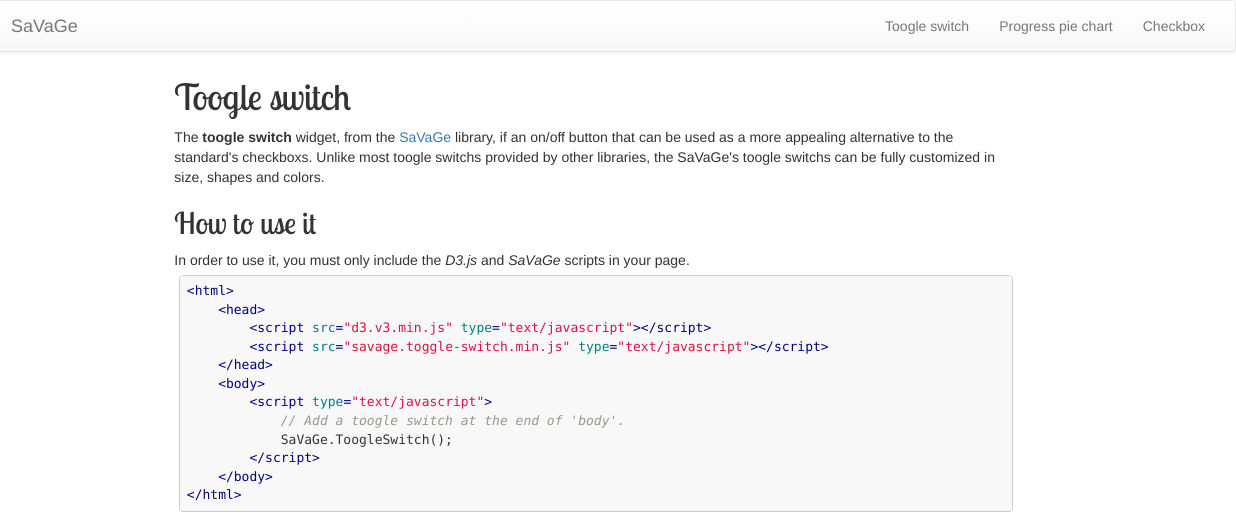
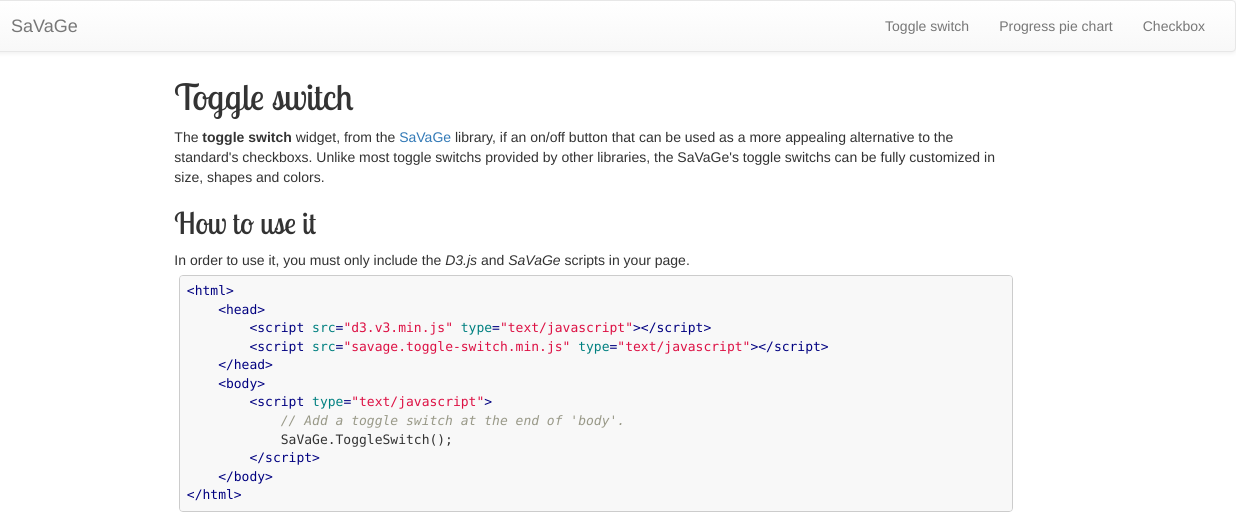
Before and after one commit to jfmdev/SaVaGe, a plain HTML site: page docs/toggle-switch.html in a window 1280 px wide. Shown: the top 515 px of the page, 44-1280 px from the left. Drawn offline with Linux system fonts and the light colour scheme.

Commit message:
Fix typos

```diff
--- a/docs/toggle-switch.html
+++ b/docs/toggle-switch.html
@@ -53,7 +53,7 @@
 
                 <div class="collapse navbar-collapse" id="bs-example-navbar-collapse-1">
                     <ul class="nav navbar-nav navbar-right">
-                        <li><a href="toggle-switch.html">Toogle switch</a></li>
+                        <li><a href="toggle-switch.html">Toggle switch</a></li>
                         <li><a href="progress-pie-chart.html">Progress pie chart</a></li>
                         <li><a href="checkbox.html">Checkbox</a></li>
                     </ul>
@@ -61,11 +61,11 @@
             </div>
         </nav>
         <div class="content col-md-8 col-md-offset-2">
-            <h1>Toogle switch</h1>
+            <h1>Toggle switch</h1>
 
-            <p>The <strong>toogle switch</strong> widget, from the <a href="../index.html">SaVaGe</a> library, if an on/off button that
+            <p>The <strong>toggle switch</strong> widget, from the <a href="../index.html">SaVaGe</a> library, if an on/off button that
             can be used as a more appealing alternative to the standard's checkboxs.
-            Unlike most toogle switchs provided by other libraries, the SaVaGe's toogle switchs can be fully customized in size,
+            Unlike most toggle switchs provided by other libraries, the SaVaGe's toggle switchs can be fully customized in size,
             shapes and colors.</p>
 
             <h2>How to use it</h2>
@@ -79,8 +79,8 @@
     &lt;/head&gt;
     &lt;body&gt;
         &lt;script type="text/javascript"&gt;
-            // Add a toogle switch at the end of 'body'.
-            SaVaGe.ToogleSwitch();
+            // Add a toggle switch at the end of 'body'.
+            SaVaGe.ToggleSwitch();
         &lt;/script&gt;
     &lt;/body&gt;
 &lt;/html&gt;</code></pre>
```
Also changed, not shown: docs/checkbox.html (+1 -1 lines), docs/progress-pie-chart.html (+1 -1 lines), index.html (+1 -1 lines), readme.md.
